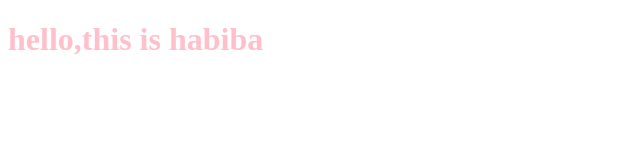
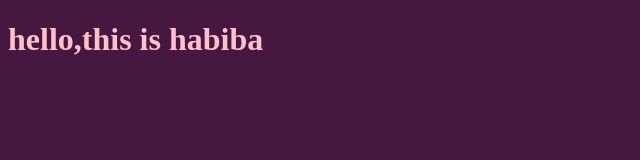
Before and after one commit to Habiba-Adel/learning-git, a plain HTML site: page index.html in a window 1280 px wide. Shown: the whole page, without its empty margins (0-640 px from the left). Drawn offline with Linux system fonts and the light colour scheme.

Commit message:
changing backgroung color in css file

```diff
--- a/style.css
+++ b/style.css
@@ -1,3 +1,6 @@
 h1{
     color:pink
 }
+body {
+    background-color: rgb(71, 24, 63);
+}
```
